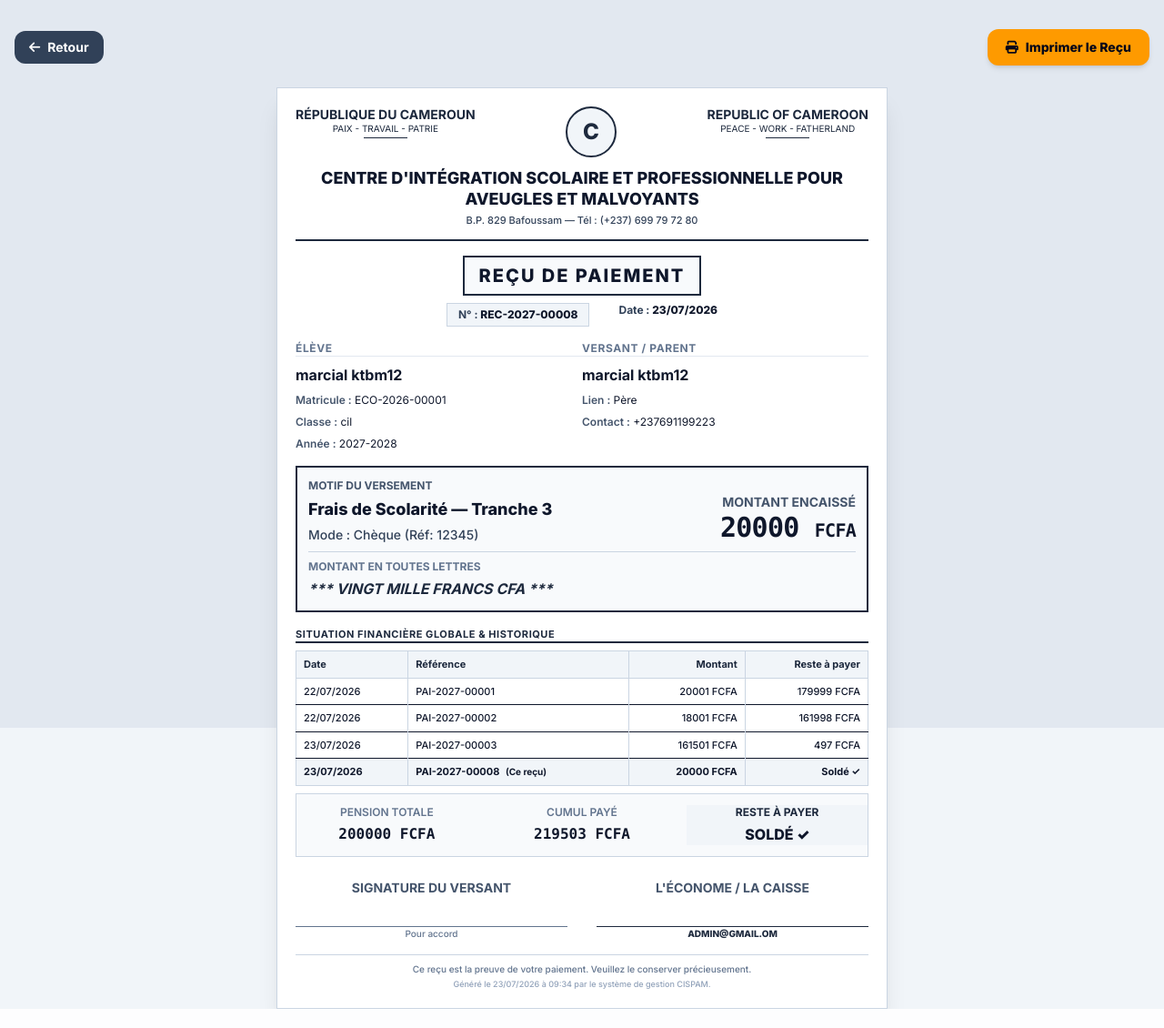
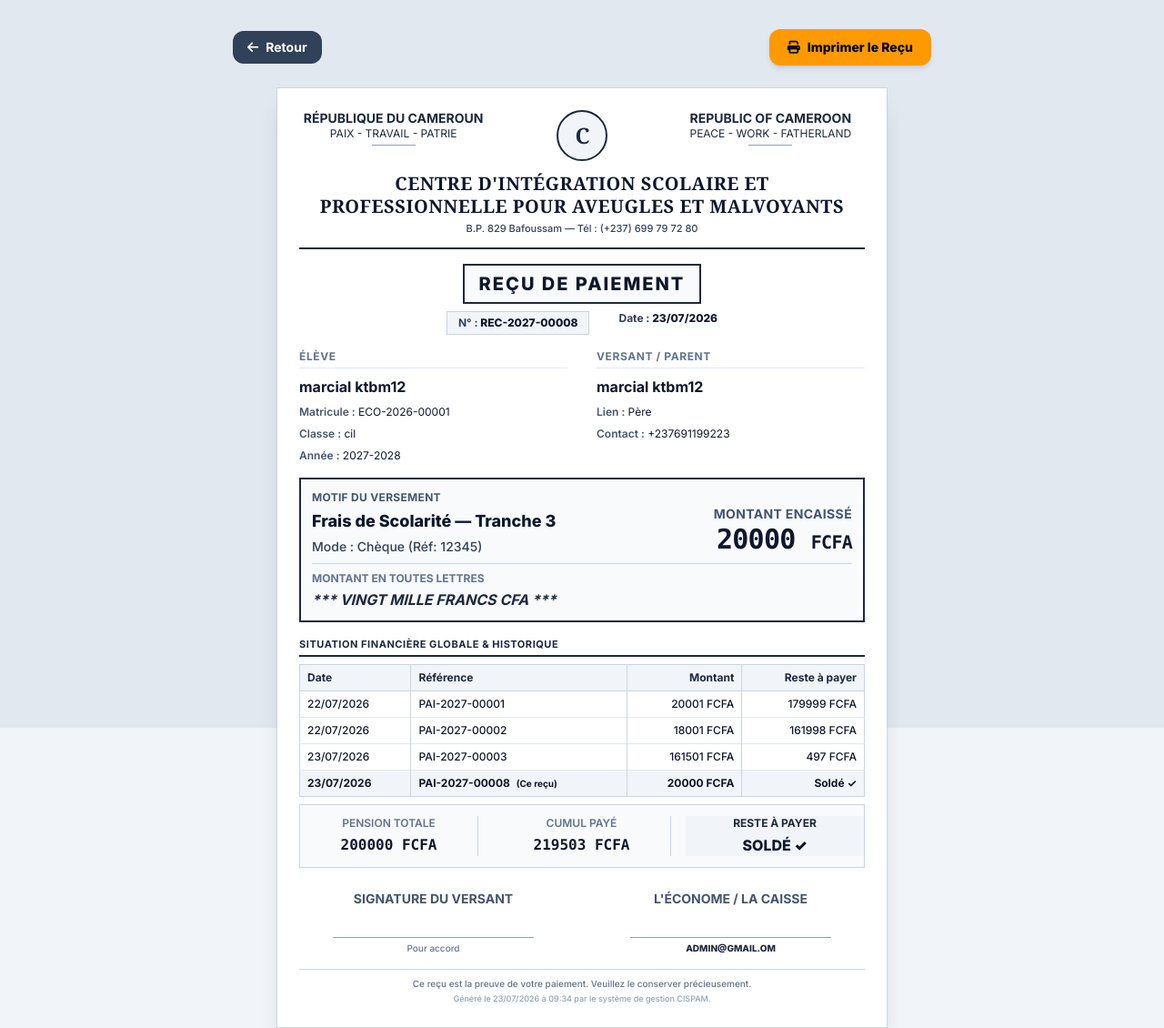
Before and after one commit to ktbm12/cispam, a Django app: page /recus/b7a40d47-30a5-4e1b-bcab-8df872ce1d73/ in a window 1280 px wide. Shown: the whole page at 91% size. Before the commit the page ends 1109 px from the top, so only its background shows below. Run offline with Django 5.2, Linux system fonts and the light colour scheme; a user stored in the database is signed in; data comes from the database, SQL or seed files in the repository; both versions use the stored data as it was after the commit; parts of the project's set-up code (start-up, migrations or seed data) failed here and were passed over.

Commit message:
update recue

```diff
--- a/cispam/cispam/static/css/output.css
+++ b/cispam/cispam/static/css/output.css
@@ -4,6 +4,7 @@
 @layer theme {
   :root, :host {
     --font-sans: 'Inter', system-ui, -apple-system, sans-serif;
+    --font-serif: ui-serif, Georgia, Cambria, "Times New Roman", Times, serif;
     --font-mono: ui-monospace, SFMono-Regular, Menlo, Monaco, Consolas, "Liberation Mono",
       "Courier New", monospace;
     --color-red-500: oklch(63.7% 0.237 25.331);
@@ -89,6 +90,7 @@
     --container-sm: 24rem;
     --container-md: 28rem;
     --container-2xl: 42rem;
+    --container-3xl: 48rem;
     --container-4xl: 56rem;
     --container-6xl: 72rem;
     --container-7xl: 80rem;
@@ -116,10 +118,13 @@
     --font-weight-bold: 700;
     --font-weight-extrabold: 800;
     --font-weight-black: 900;
+    --tracking-tighter: -0.05em;
     --tracking-tight: -0.025em;
+    --tracking-wide: 0.025em;
     --tracking-wider: 0.05em;
     --tracking-widest: 0.1em;
     --leading-tight: 1.25;
+    --leading-snug: 1.375;
     --leading-relaxed: 1.625;
     --radius-md: 0.375rem;
     --radius-lg: 0.5rem;
@@ -399,6 +404,9 @@
   .z-\[9999999\] {
     z-index: 9999999;
   }
+  .col-span-2 {
+    grid-column: span 2 / span 2;
+  }
   .col-span-full {
     grid-column: 1 / -1;
   }
@@ -450,6 +458,9 @@
   .mt-6 {
     margin-top: calc(var(--spacing) * 6);
   }
+  .mt-12 {
+    margin-top: calc(var(--spacing) * 12);
+  }
   .mr-1 {
     margin-right: var(--spacing);
   }
@@ -479,6 +490,12 @@
   }
   .mb-8 {
     margin-bottom: calc(var(--spacing) * 8);
+  }
+  .mb-10 {
+    margin-bottom: calc(var(--spacing) * 10);
+  }
+  .mb-16 {
+    margin-bottom: calc(var(--spacing) * 16);
   }
   .ml-0 {
     margin-left: 0px;
@@ -592,9 +609,15 @@
   .w-1\/2 {
     width: calc(1 / 2 * 100%);
   }
+  .w-1\/3 {
+    width: calc(1 / 3 * 100%);
+  }
   .w-2 {
     width: calc(var(--spacing) * 2);
   }
+  .w-3\/4 {
+    width: calc(3 / 4 * 100%);
+  }
   .w-5 {
     width: calc(var(--spacing) * 5);
   }
@@ -645,6 +668,9 @@
   }
   .max-w-2xl {
     max-width: var(--container-2xl);
+  }
+  .max-w-3xl {
+    max-width: var(--container-3xl);
   }
   .max-w-4xl {
     max-width: var(--container-4xl);
@@ -839,6 +865,21 @@
     --tw-space-y-reverse: 0;
     margin-block-start: calc(calc(var(--spacing) * 12) * var(--tw-space-y-reverse));
     margin-block-end: calc(calc(var(--spacing) * 12) * calc(1 - var(--tw-space-y-reverse)));
+  }
+  .gap-x-8 {
+    column-gap: calc(var(--spacing) * 8);
+  }
+  .gap-y-3 {
+    row-gap: calc(var(--spacing) * 3);
+  }
+  .gap-y-6 {
+    row-gap: calc(var(--spacing) * 6);
+  }
+  :where(.divide-x > :not(:last-child)) {
+    --tw-divide-x-reverse: 0;
+    border-inline-style: var(--tw-border-style);
+    border-inline-start-width: calc(1px * var(--tw-divide-x-reverse));
+    border-inline-end-width: calc(1px * calc(1 - var(--tw-divide-x-reverse)));
   }
   :where(.divide-y > :not(:last-child)) {
     --tw-divide-y-reverse: 0;
@@ -850,6 +891,12 @@
   :where(.divide-slate-100 > :not(:last-child)) {
     border-color: var(--color-slate-100);
   }
+  :where(.divide-slate-200 > :not(:last-child)) {
+    border-color: var(--color-slate-200);
+  }
+  :where(.divide-slate-300 > :not(:last-child)) {
+    border-color: var(--color-slate-300);
+  }
   .truncate {
     overflow: hidden;
     text-overflow: ellipsis;
@@ -1046,6 +1093,9 @@
   .border-slate-300 {
     border-color: var(--color-slate-300);
   }
+  .border-slate-400 {
+    border-color: var(--color-slate-400);
+  }
   .border-slate-700 {
     border-color: var(--color-slate-700);
   }
@@ -1404,6 +1454,9 @@
   .py-24 {
     padding-block: calc(var(--spacing) * 24);
   }
+  .pt-1 {
+    padding-top: var(--spacing);
+  }
   .pt-2 {
     padding-top: calc(var(--spacing) * 2);
   }
@@ -1425,6 +1478,9 @@
   .pr-4 {
     padding-right: calc(var(--spacing) * 4);
   }
+  .pb-1 {
+    padding-bottom: var(--spacing);
+  }
   .pb-2 {
     padding-bottom: calc(var(--spacing) * 2);
   }
@@ -1434,6 +1490,9 @@
   .pb-4 {
     padding-bottom: calc(var(--spacing) * 4);
   }
+  .pb-6 {
+    padding-bottom: calc(var(--spacing) * 6);
+  }
   .pl-3 {
     padding-left: calc(var(--spacing) * 3);
   }
@@ -1463,6 +1522,9 @@
   }
   .font-sans {
     font-family: var(--font-sans);
+  }
+  .font-serif {
+    font-family: var(--font-serif);
   }
   .text-2xl {
     font-size: var(--text-2xl);
@@ -1516,6 +1578,10 @@
     --tw-leading: var(--leading-relaxed);
     line-height: var(--leading-relaxed);
   }
+  .leading-snug {
+    --tw-leading: var(--leading-snug);
+    line-height: var(--leading-snug);
+  }
   .leading-tight {
     --tw-leading: var(--leading-tight);
     line-height: var(--leading-tight);
@@ -1547,6 +1613,14 @@
   .tracking-tight {
     --tw-tracking: var(--tracking-tight);
     letter-spacing: var(--tracking-tight);
+  }
+  .tracking-tighter {
+    --tw-tracking: var(--tracking-tighter);
+    letter-spacing: var(--tracking-tighter);
+  }
+  .tracking-wide {
+    --tw-tracking: var(--tracking-wide);
+    letter-spacing: var(--tracking-wide);
   }
   .tracking-wider {
     --tw-tracking: var(--tracking-wider);
@@ -2108,6 +2182,9 @@
     }
   }
   @media (width >= 48rem) {
+    .md\:col-span-1 {
+      grid-column: span 1 / span 1;
+    }
     .md\:flex {
       display: flex;
     }
@@ -2128,11 +2205,25 @@
     }
     .md\:p-4 {
       padding: calc(var(--spacing) * 4);
+    }
+    .md\:p-6 {
+      padding: calc(var(--spacing) * 6);
+    }
+    .md\:p-10 {
+      padding: calc(var(--spacing) * 10);
     }
     .md\:text-sm {
       font-size: var(--text-sm);
       line-height: var(--tw-leading, var(--text-sm--line-height));
     }
+    .md\:text-xl {
+      font-size: var(--text-xl);
+      line-height: var(--tw-leading, var(--text-xl--line-height));
+    }
+    .md\:text-xs {
+      font-size: var(--text-xs);
+      line-height: var(--tw-leading, var(--text-xs--line-height));
+    }
   }
   @media (width >= 64rem) {
     .lg\:inline {
@@ -2197,15 +2288,20 @@
   inherits: false;
   initial-value: 0;
 }
+@property --tw-divide-x-reverse {
+  syntax: "*";
+  inherits: false;
+  initial-value: 0;
+}
+@property --tw-border-style {
+  syntax: "*";
+  inherits: false;
+  initial-value: solid;
+}
 @property --tw-divide-y-reverse {
   syntax: "*";
   inherits: false;
   initial-value: 0;
-}
-@property --tw-border-style {
-  syntax: "*";
-  inherits: false;
-  initial-value: solid;
 }
 @property --tw-gradient-position {
   syntax: "*";
@@ -2460,8 +2556,9 @@
       --tw-skew-x: initial;
       --tw-skew-y: initial;
       --tw-space-y-reverse: 0;
+      --tw-divide-x-reverse: 0;
+      --tw-border-style: solid;
       --tw-divide-y-reverse: 0;
-      --tw-border-style: solid;
       --tw-gradient-position: initial;
       --tw-gradient-from: #0000;
       --tw-gradient-via: #0000;
```
Also changed, not shown: cispam/db.sqlite3.
